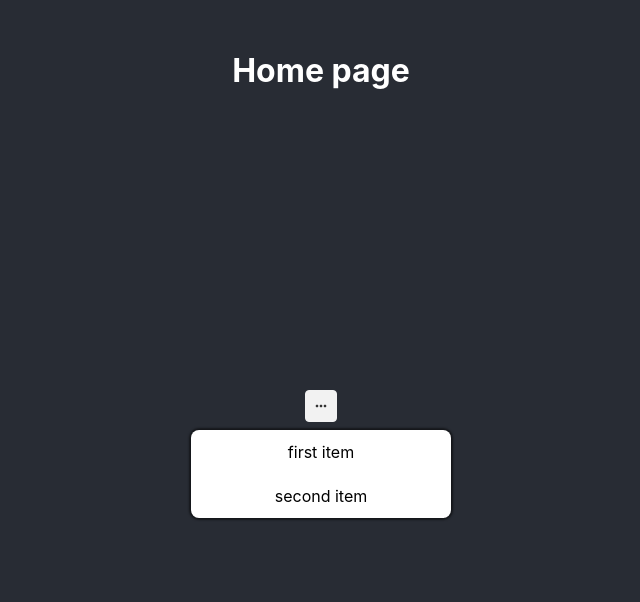
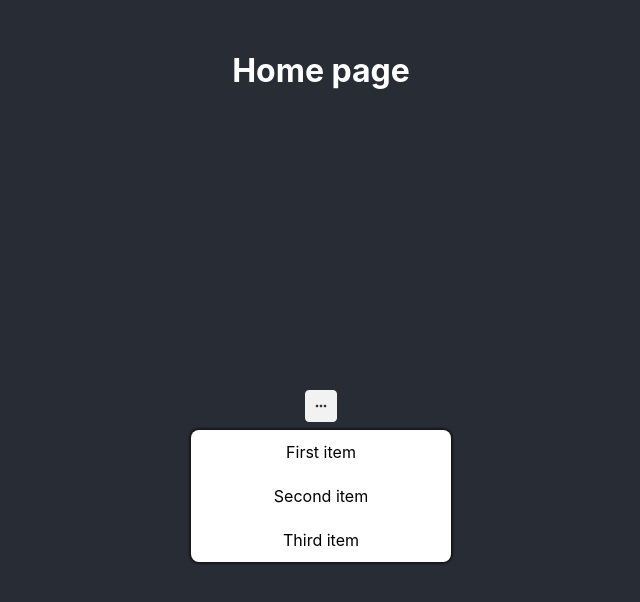
Before and after one commit to nirbenya/menu-example-react-next-talk, a React (Create React App) app: page / in a window 1280 px wide. Shown: the top 602 px of the page, without its empty margins (319-959 px from the left). Built offline with nearby package versions, Linux system fonts and the light colour scheme.

Commit message:
third item

```diff
--- a/src/HomePage.js
+++ b/src/HomePage.js
@@ -26,10 +26,13 @@ const HomePageMenu = () => {
 			<MenuButton />
 			<MenuDropdown>
 				<MenuItem className={classNames(activeIndex === 0 && 'active')}>
-					first item
+					First item
 				</MenuItem>
 				<MenuItem className={classNames(activeIndex === 1 && 'active')}>
-					second item
+					Second item
+				</MenuItem>
+				<MenuItem className={classNames(activeIndex === 2 && 'active')}>
+					Third item
 				</MenuItem>
 			</MenuDropdown>
 		</MenuContainer>
```
